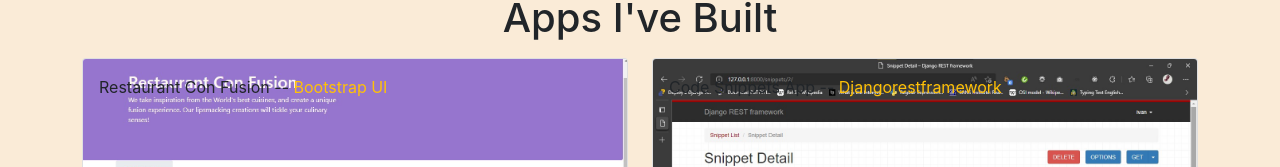
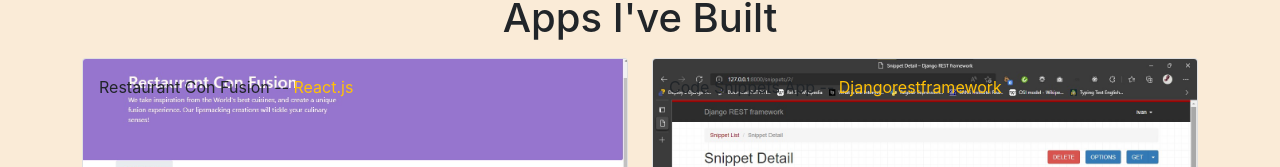
Before and after one commit to 874bowen/master-portfolio, a React (Create React App) app: page /home in a window 1280 px wide. Shown: the part 569-736 px from the top of the page. Built offline with nearby package versions, Linux system fonts and the light colour scheme.

Commit message:
added property of featured to be featured on the homepage and some css on the home

```diff
--- a/src/App.css
+++ b/src/App.css
@@ -50,6 +50,9 @@
 #projects{
   background-color: antiquewhite;
   /* background-color: #d35d5d; */
+}
+#home{
+  background-color: antiquewhite;
 }
 #projectdetail{
   background-color: antiquewhite;
--- a/src/shared/projects.js
+++ b/src/shared/projects.js
@@ -2,12 +2,13 @@
     {
       id: 0,
       title:'Restaurant Con Fusion',
-      subtitle: 'Bootstrap UI',
+      subtitle: 'React.js',
       image: './images/react-conF.jpg',
       category: 'frontend',
       link: "https://reactbootcamp.com",
       gif: './images/bootstrap-con.gif',
       description:'A unique combination of Indian Uthappam (pancake) and Italian pizza, topped with Cerignola olives, ripe vine cherry tomatoes, Vidalia onion, Guntur chillies and Buffalo Paneer.',
+      featured: false,
       },
    {
       id: 1,
@@ -18,6 +19,7 @@
       link: "https://reactbootcamp.com",
       gif: './images/bootstrap-con.gif',
       description:'A unique combination of Indian Uthappam (pancake) and Italian pizza, topped with Cerignola olives, ripe vine cherry tomatoes, Vidalia onion, Guntur chillies and Buffalo Paneer.',
+      featured: false,
       },
    {
       id: 2,
@@ -28,6 +30,7 @@
       link: "https://reactbootcamp.com",
       gif: './images/bootstrap-con.gif',
       description:'A unique combination of Indian Uthappam (pancake) and Italian pizza, topped with Cerignola olives, ripe vine cherry tomatoes, Vidalia onion, Guntur chillies and Buffalo Paneer.',
+      featured: true,
       },
    {
       id: 3,
@@ -38,6 +41,7 @@
       link: "https://reactbootcamp.com",
       gif: './images/bootstrap-con.gif',
       description:'A unique combination of Indian Uthappam (pancake) and Italian pizza, topped with Cerignola olives, ripe vine cherry tomatoes, Vidalia onion, Guntur chillies and Buffalo Paneer.',
+      featured: false,
     },
     {
         id: 4,
@@ -48,5 +52,6 @@
         link: "https://reactbootcamp.com",
         gif: './images/bootstrap-con.gif',
         description:'A unique combination of Indian Uthappam (pancake) and Italian pizza, topped with Cerignola olives, ripe vine cherry tomatoes, Vidalia onion, Guntur chillies and Buffalo Paneer.',
+        featured: false,
       }
 ]
```
